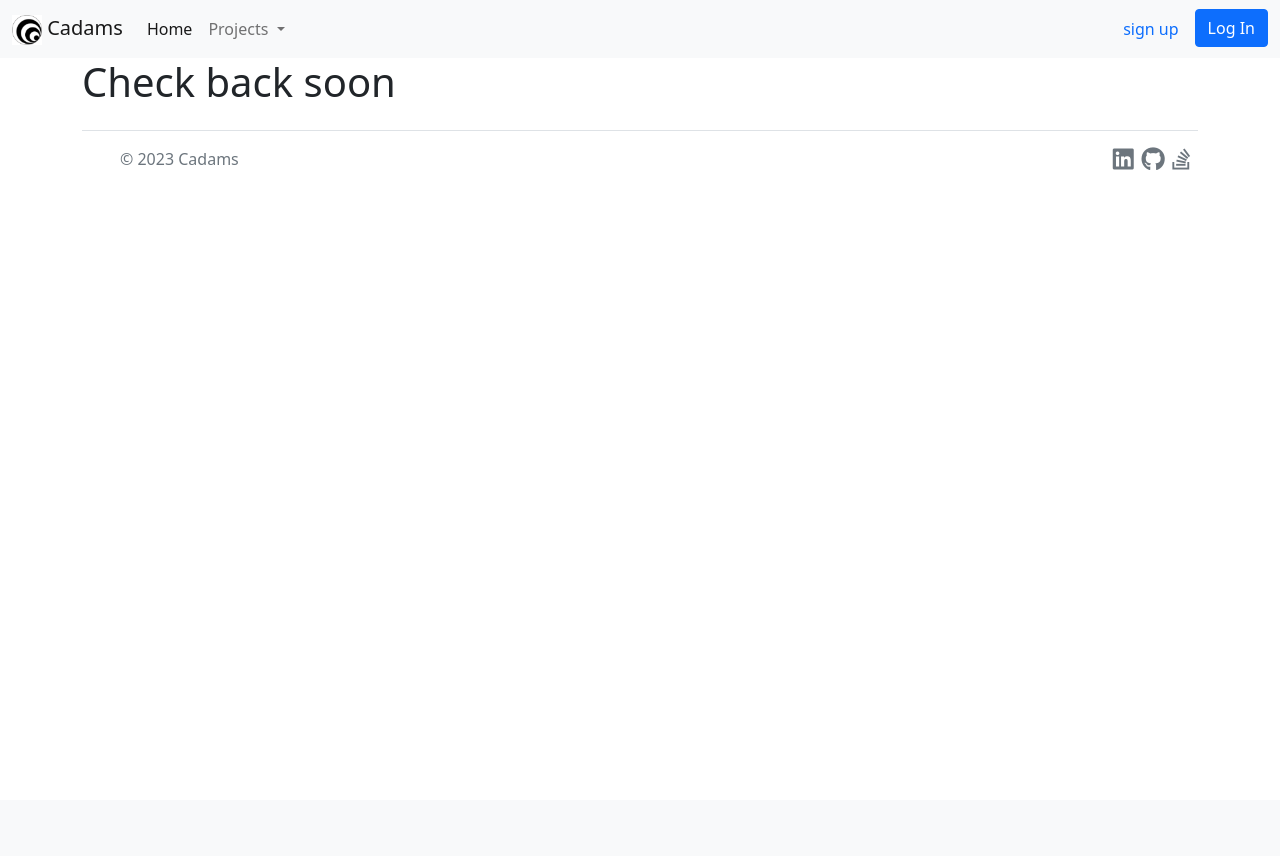
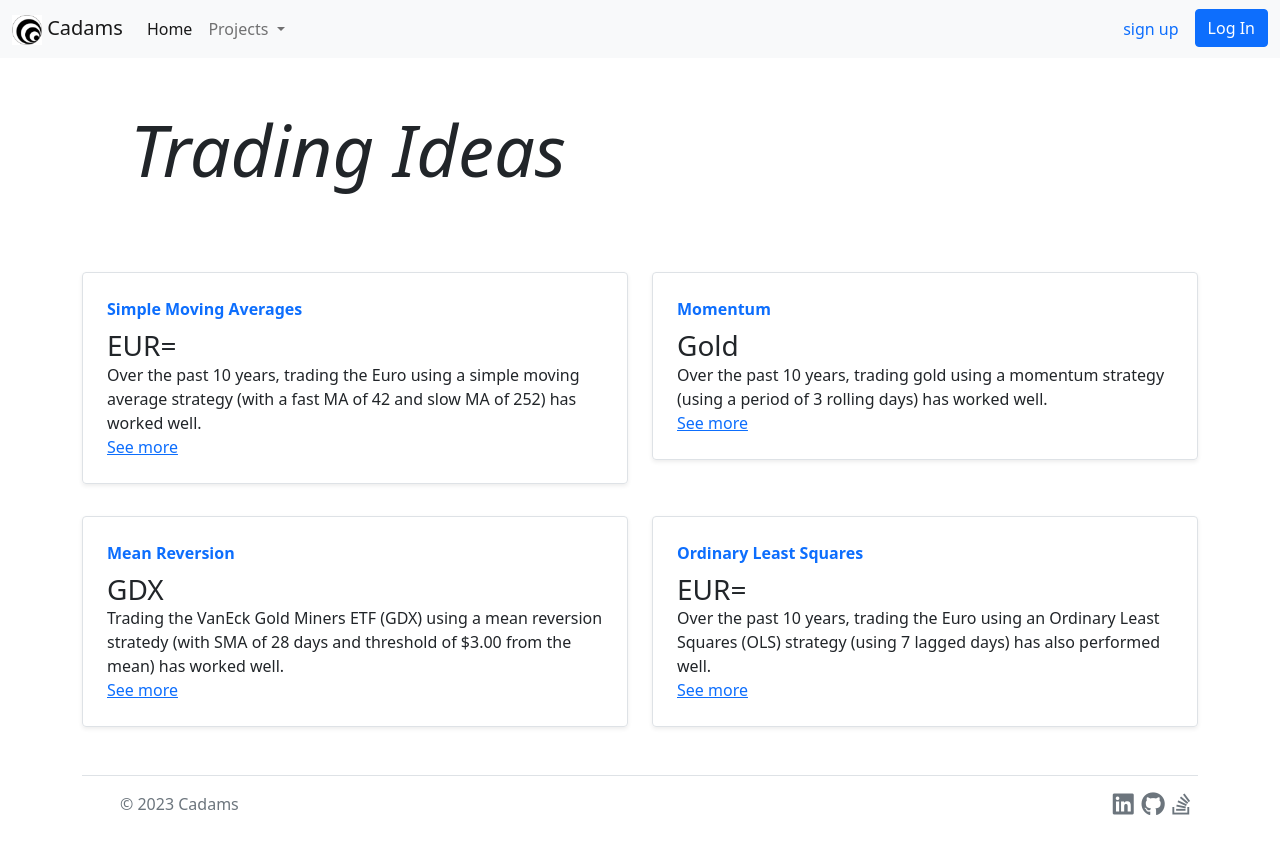
Before and after one commit to ChrisA87/cadams, a Flask app: page / in a window 1280 px wide. Before the commit the page ends 170 px from the top, so only its background shows below. Run offline with Flask 2, Linux system fonts and the light colour scheme; parts of the project's set-up code (start-up, migrations or seed data) failed here and were passed over; some libraries are stand-ins or nearby versions.

Commit message:
adds trading ideas to homepage

```diff
--- a/app/templates/index.html
+++ b/app/templates/index.html
@@ -4,13 +4,68 @@
 
 {% block content %}
 {{ super() }}
-<div class="container">
-    <h1>
-    {% if current_user.is_authenticated %}
-        Welcome Back {{ current_user.username }}
-    {% else %}
-    Check back soon
-    {% endif %}
-    </h1>
-</div>
+<main class="container">
+    <div class="p-4 p-md-5 mb-4 rounded text-bg-dark">
+        <h1 class="display-2 fst-italic">Trading Ideas</h1>
+    </div>
+    <div class="row mb-2">
+        <div class="col-md-6">
+        <div class="row g-0 border rounded overflow-hidden flex-md-row mb-4 shadow-sm h-md-250 position-relative">
+            <div class="col p-4 d-flex flex-column position-static">
+                <strong class="d-inline-block mb-2 text-primary">Simple Moving Averages</strong>
+                <h3 class="mb-0">EUR=</h3>
+                    <!-- <div class="mb-1 text-muted">Nov 12</div> -->
+                <p class="card-text mb-auto">
+                    Over the past 10 years, trading the Euro using a simple moving average strategy (with a fast MA of 42 and slow MA of 252) has worked well.
+                </p>
+                <a href="{{ url_for('trading.strategy_sma', symbol='EURUSD=X') }}" class="stretched-link">See more</a>
+            </div>
+            <!--<div class="col-auto d-none d-lg-block">
+            <svg class="bd-placeholder-img" width="200" height="250" xmlns="http://www.w3.org/2000/svg" role="img" aria-label="Placeholder: Thumbnail" preserveAspectRatio="xMidYMid slice" focusable="false"><title>Placeholder</title><rect width="100%" height="100%" fill="#55595c"></rect><text x="50%" y="50%" fill="#eceeef" dy=".3em">Thumbnail</text></svg>
+            </div>-->
+        </div>
+        </div>
+        <div class="col-md-6">
+        <div class="row g-0 border rounded overflow-hidden flex-md-row mb-4 shadow-sm h-md-250 position-relative">
+            <div class="col p-4 d-flex flex-column position-static">
+            <strong class="d-inline-block mb-2 text-primary">Momentum</strong>
+            <h3 class="mb-0">Gold</h3>
+            <p class="mb-auto">
+                Over the past 10 years, trading gold using a momentum strategy (using a period of 3 rolling days) has worked well.
+            </p>
+            <a href="{{ url_for('trading.strategy_momentum', symbol='GLD') }}" class="stretched-link">See more</a>
+        </div>
+        </div>
+
+        </div>
+    </div>
+
+    <div class="row mb-2">
+        <div class="col-md-6">
+        <div class="row g-0 border rounded overflow-hidden flex-md-row mb-4 shadow-sm h-md-250 position-relative">
+            <div class="col p-4 d-flex flex-column position-static">
+                <strong class="d-inline-block mb-2 text-primary">Mean Reversion</strong>
+                <h3 class="mb-0">GDX</h3>
+                <p class="card-text mb-auto">Trading the VanEck Gold Miners ETF (GDX) using a mean reversion stratedy (with SMA of 28 days and threshold of $3.00 from the mean) has worked well.</p>
+                <a href="{{ url_for('trading.strategy_mean_reversion', symbol='GDX') }}" class="stretched-link">See more</a>
+            </div>
+        </div>
+        </div>
+        <div class="col-md-6">
+        <div class="row g-0 border rounded overflow-hidden flex-md-row mb-4 shadow-sm h-md-250 position-relative">
+            <div class="col p-4 d-flex flex-column position-static">
+            <strong class="d-inline-block mb-2 text-primary">Ordinary Least Squares</strong>
+            <h3 class="mb-0">EUR=</h3>
+            <p class="mb-auto">
+                Over the past 10 years, trading the Euro using an Ordinary Least Squares (OLS) strategy (using 7 lagged days) has also performed well.
+            </p>
+            <a href="{{ url_for('trading.strategy_momentum', symbol='GLD') }}" class="stretched-link">See more</a>
+        </div>
+        </div>
+
+        </div>
+    </div>
+
+
+</main>
 {% endblock %}
```
